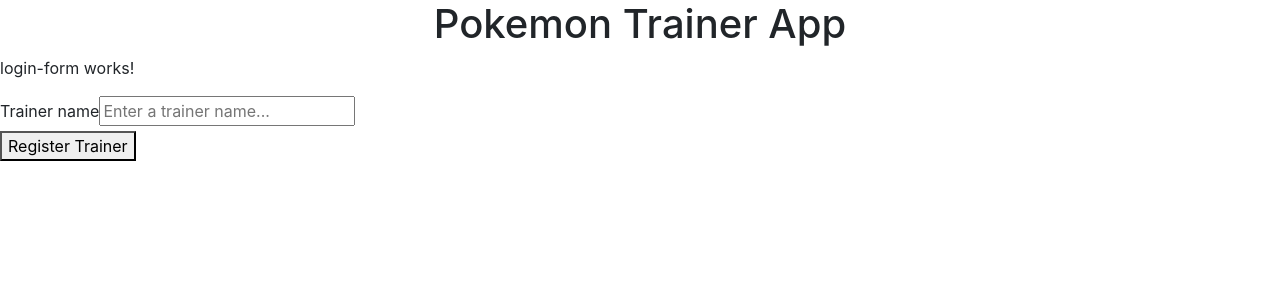
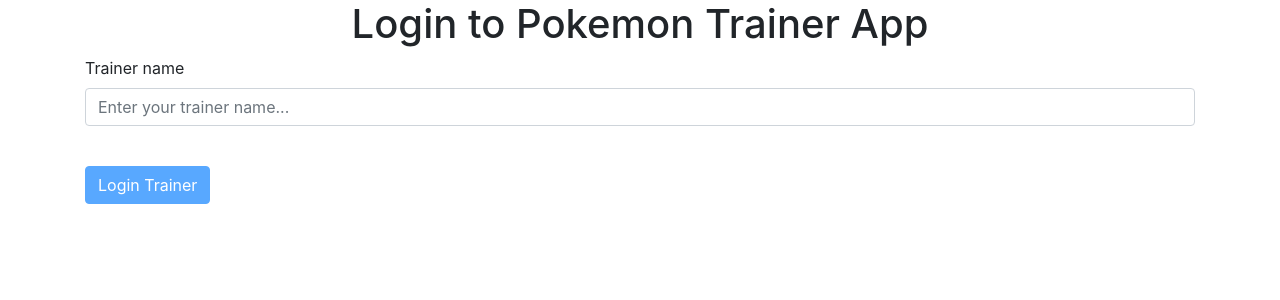
Before and after one commit to Heso113/AngularPokemonTrainer, an Angular app: page /loginForm in a window 1280 px wide. Shown: the top 300 px of the page. Built offline with nearby package versions, Linux system fonts and the light colour scheme.

Commit message:
refactoring and added reactiveForm validations

```diff
--- a/src/app/app.component.html
+++ b/src/app/app.component.html
@@ -1,5 +1,5 @@
 
-<h1 class="text-center">Pokemon Trainer App</h1>
+
 
 
 <router-outlet></router-outlet>
--- a/src/app/app.module.ts
+++ b/src/app/app.module.ts
@@ -1,6 +1,6 @@
 import { BrowserModule } from '@angular/platform-browser';
 import { NgModule } from '@angular/core';
-import { FormsModule } from '@angular/forms';
+import { FormsModule, ReactiveFormsModule } from '@angular/forms';
 import { HttpClientModule } from '@angular/common/http';
 
 import { AppRoutingModule } from './app-routing.module';
@@ -23,6 +23,7 @@
     BrowserModule,
     AppRoutingModule,
     FormsModule,
+    ReactiveFormsModule,
     NgbModule,
     HttpClientModule
   ],
--- a/src/app/components/forms/login-form/login-form.component.html
+++ b/src/app/components/forms/login-form/login-form.component.html
@@ -1,8 +1,26 @@
-<p>login-form works!</p>
-<form>
-    <div>
-        <label for="trainerName">Trainer name</label>
-        <input type="text" name="trainerName" id="trainerName" placeholder="Enter a trainer name..." [(ngModel)]="trainer.trainerName">
-    </div>
-    <button (click)="onRegisterClicked()" type="button">Register Trainer</button>
-</form>
+
+<div class="container">
+    <h1 class="text-center">Login to Pokemon Trainer App</h1>
+        <form [formGroup]="loginForm">
+            <div class="form-group">
+                <label for="trainerName">Trainer name</label>
+                <input class="form-control" type="text" name="trainerName" id="trainerName"
+                placeholder="Enter your trainer name..." formControlName="trainerName" required minLength="3" maxLength="45">
+            </div>
+
+            <!--Check if the user has clicked in the field and left it empty and the validation failed-->
+            <div *ngIf="trainerName.invalid && (trainerName.dirty || trainerName.touched)">
+                <p *ngIf="trainerName.errors.required">Trainer name is required.</p>
+                <p *ngIf="trainerName.errors.minlength">Trainer name must be at least 3 characters long.</p>
+                <p *ngIf="trainerName.errors.maxlength">Trainer name must be shorter than 45 characters.</p>
+            </div>
+
+            <br>
+
+            <div class="form-group">
+                <button class="btn btn-primary" (click)="onLoginClicked()" type="button" [disabled]="loginForm.invalid">
+                    Login Trainer
+                </button>
+            </div>
+    </form>
+</div>
--- a/src/app/components/forms/login-form/login-form.component.ts
+++ b/src/app/components/forms/login-form/login-form.component.ts
@@ -1,4 +1,5 @@
 import { Component, OnInit } from '@angular/core';
+import { FormControl, FormGroup, Validators } from '@angular/forms';
 import { Router } from '@angular/router';
 import { AuthService } from 'src/app/services/auth/auth.service';
 import { SessionService } from 'src/app/services/session/session.service';
@@ -10,22 +11,29 @@
 })
 export class LoginFormComponent implements OnInit {
 
+
+  /* If an object is saved, redirect to dashboard */
   constructor(private session: SessionService, private router: Router, private auth: AuthService) {
     if (this.session.get() !== '') {
       this.router.navigateByUrl('/trainerPage');
     }
    }
 
-  trainer = {
-    trainerName: ''
+  // trainer = {
+  //   trainerName: ''
+  // }
+
+  loginForm: FormGroup = new FormGroup ({
+    trainerName: new FormControl('', [Validators.required, Validators.minLength(3), Validators.maxLength(45)])
+  });
+
+  get trainerName() {
+    return this.loginForm.get('trainerName');
   }
 
-  ngOnInit(): void {
-  }
-
-  onRegisterClicked() {
+  onLoginClicked() {
     try {
-      this.session.save(this.trainer.trainerName);
+      this.session.save(this.loginForm.value);
     } catch (e) {
       console.error(e.error);
     } finally {
@@ -33,4 +41,6 @@
     }
   }
 
+  ngOnInit(): void {
+  }
 }
--- a/src/app/components/pages/login-page/login-page.component.html
+++ b/src/app/components/pages/login-page/login-page.component.html
@@ -1,4 +1,7 @@
-<p>login-page works!</p>
-<div>
-    <button (click)="onLoginClicked()" type="button">Get Started!</button>
+
+<div class="container">
+    <h1 class="text-center">Welcome to the Pokemon Trainer App!</h1>
+    <div class="text-center">
+        <button class="Btn btn-lg" (click)="onLoginClicked()" type="button">Get Started!</button>
+    </div>
 </div>
--- a/src/app/components/pages/trainer-page/trainer-page.component.html
+++ b/src/app/components/pages/trainer-page/trainer-page.component.html
@@ -1 +1,3 @@
-<p>trainer-page works!</p>
+<div class="container">
+    <h1 class="text-center mt-3"> My Trainer Page</h1>
+</div>
--- a/src/app/services/session/session.service.ts
+++ b/src/app/services/session/session.service.ts
@@ -1,4 +1,5 @@
 import { Injectable } from '@angular/core';
+import { FormGroup } from '@angular/forms';
 
 
 @Injectable({
@@ -7,6 +8,7 @@
 export class SessionService {
 
   constructor() { }
+
 
   save(trainerName: string) {
     localStorage.setItem('trainerName', trainerName);
```
